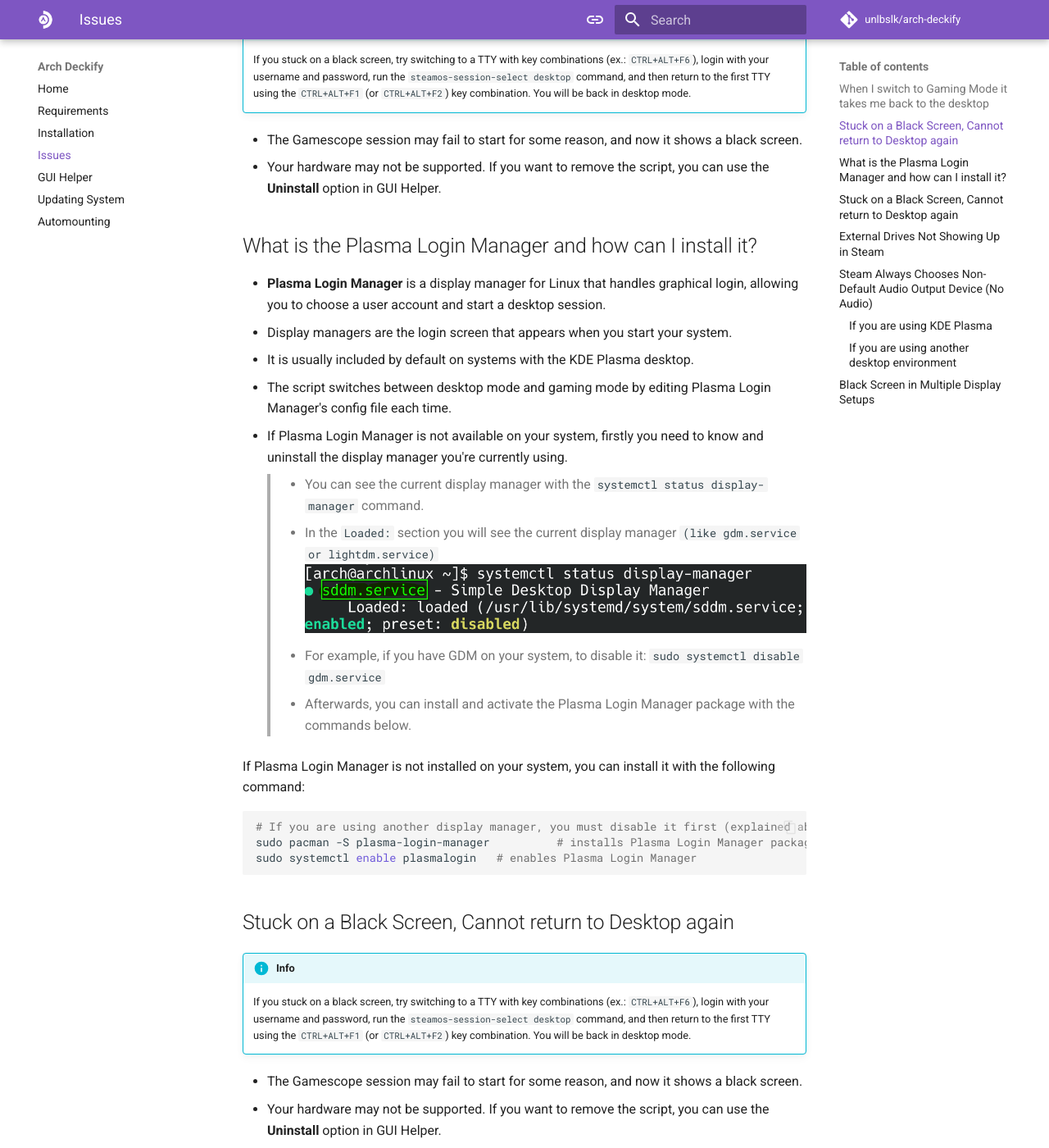
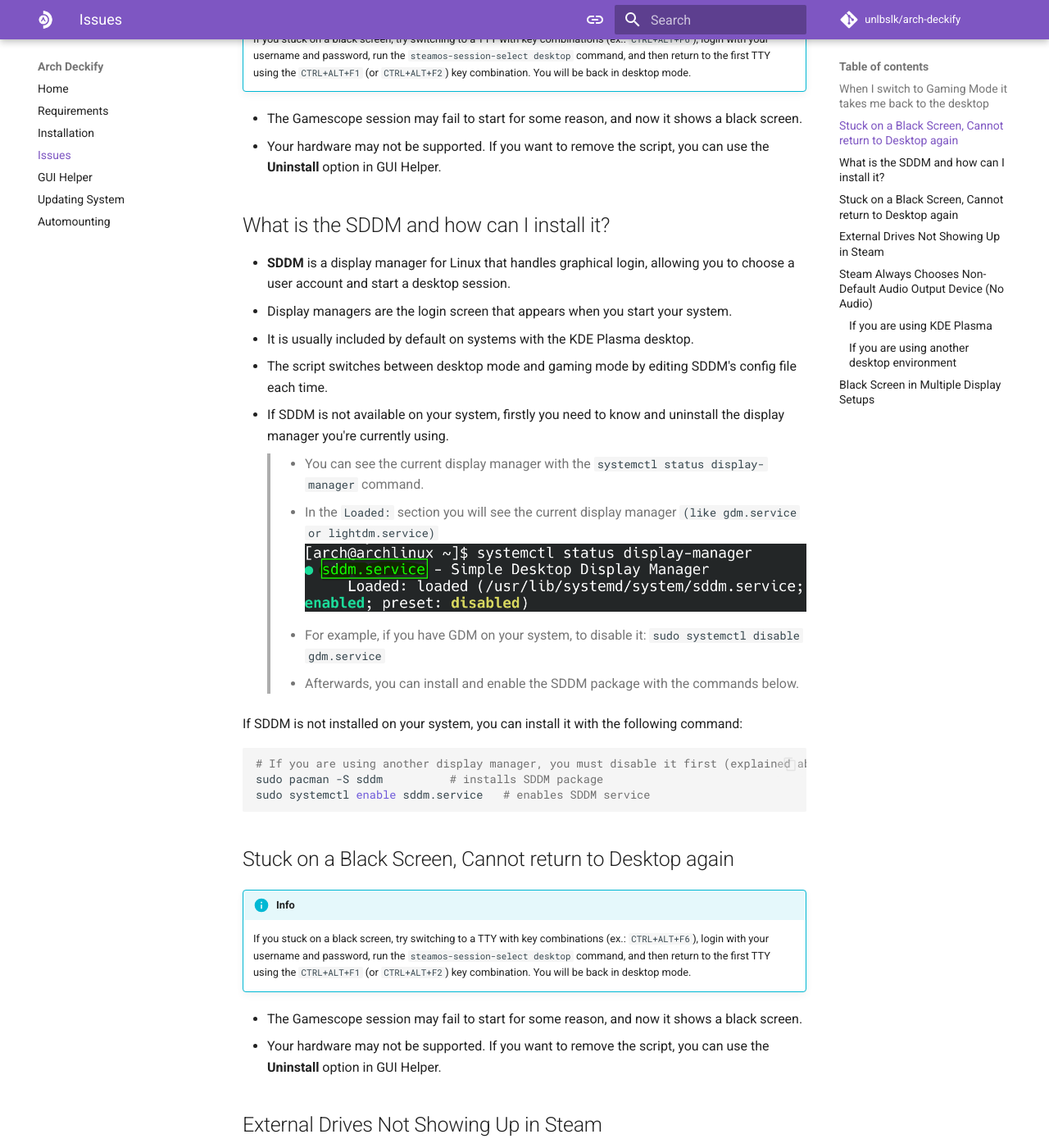
Before and after one commit to unlbslk/arch-deckify, an MkDocs documentation site: the page built from docs_src/issues.md, in a window 1280 px wide and 1400 px high, scrolled down 606 px. Shown: the whole window at 82% size. Built offline with MkDocs 1.6.1 and Material for MkDocs 9.7.7, drawn with Linux system fonts in a browser that asks for light colours; comment, search, counter and statistics services are not loaded; some of the changed text lies outside the part shown.

Commit message:
Update FAQ section and SDDM references

````diff
--- a/docs_src/issues.md
+++ b/docs_src/issues.md
@@ -3,7 +3,7 @@
 ## When I switch to Gaming Mode it takes me back to the desktop
 - The Gamescope session may fail to start for some reason.
 - Alternatively, there might be an issue with the shortcut used to switch to Game Mode. Try switching manually by running `steamos-session-select gamescope`  in the terminal.
-- Another possibility is that there may be an issue with the Plasma Login Manager configuration file. Try editing the config file, which is usually located at `/etc/plasmalogin.conf`.
+- Another possibility is that there may be an issue with the SDDM configuration file. Try editing the config file, which is usually located at `/etc/sddm.conf`.
 
 ## Stuck on a Black Screen, Cannot return to Desktop again
 !!! info
@@ -11,23 +11,23 @@
 - The Gamescope session may fail to start for some reason, and now it shows a black screen.
 - Your hardware may not be supported. If you want to remove the script, you can use the **Uninstall** option in GUI Helper.
 
-## What is the Plasma Login Manager and how can I install it?
-- **Plasma Login Manager** is a display manager for Linux that handles graphical login, allowing you to choose a user account and start a desktop session.
+## What is the SDDM and how can I install it?
+- **SDDM** is a display manager for Linux that handles graphical login, allowing you to choose a user account and start a desktop session.
 - Display managers are the login screen that appears when you start your system.
 - It is usually included by default on systems with the KDE Plasma desktop.
-- The script switches between desktop mode and gaming mode by editing Plasma Login Manager's config file each time.
-- If Plasma Login Manager is not available on your system, firstly you need to know and uninstall the display manager you're currently using.
+- The script switches between desktop mode and gaming mode by editing SDDM's config file each time.
+- If SDDM is not available on your system, firstly you need to know and uninstall the display manager you're currently using.
 > - You can see the current display manager with the `systemctl status display-manager` command.
 > - In the `Loaded:` section you will see the current display manager `(like gdm.service or lightdm.service)`
 > 	![Display Manager Service](images/displaymanager.png)
 > - For example, if you have GDM on your system, to disable it: `sudo systemctl disable gdm.service`
-> - Afterwards, you can install and activate the Plasma Login Manager package with the commands below.
+> - Afterwards, you can install and enable the SDDM package with the commands below.
 
-If Plasma Login Manager is not installed on your system, you can install it with the following command:
+If SDDM is not installed on your system, you can install it with the following command:
 ```bash
 # If you are using another display manager, you must disable it first (explained above).
-sudo pacman -S plasma-login-manager          # installs Plasma Login Manager package
-sudo systemctl enable plasmalogin   # enables Plasma Login Manager
+sudo pacman -S sddm          # installs SDDM package
+sudo systemctl enable sddm.service   # enables SDDM service
 ```
 
 ## Stuck on a Black Screen, Cannot return to Desktop again
````
